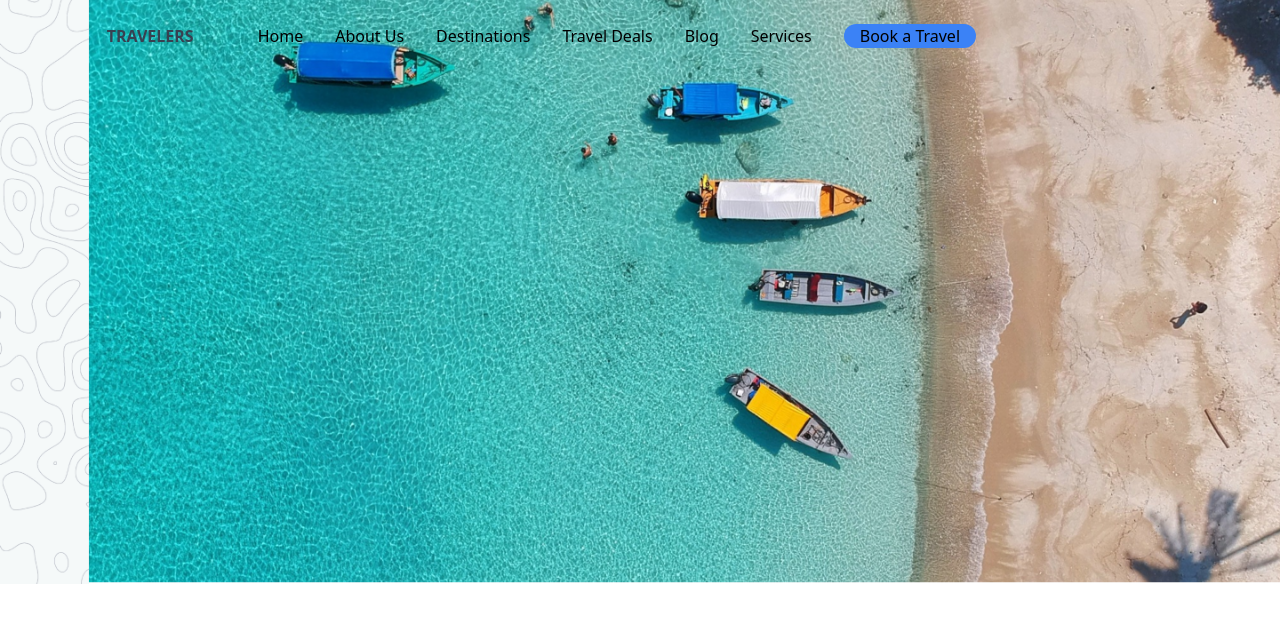
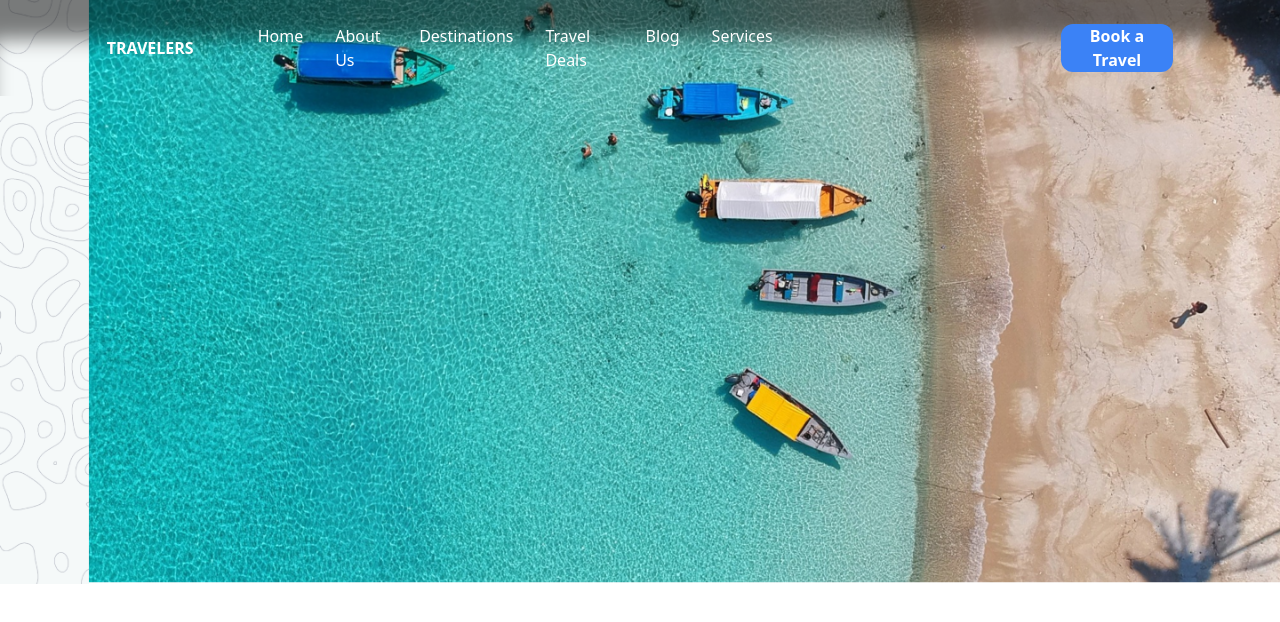
Before and after one commit to fahmi-azzuhri/travelers, a React (Vite) app: page / in a window 1280 px wide. Shown: the top 622 px of the page. Built offline with nearby package versions, Linux system fonts and the light colour scheme; a web font is replaced by a local one.

Commit message:
add shadow navbar

```diff
--- a/src/components/Navbar.jsx
+++ b/src/components/Navbar.jsx
@@ -14,7 +14,7 @@ function Navbar() {
   return (
     <div className="app">
       <nav>
-        <div className="mx-auto bg-transparent">
+        <div className="mx-auto bg-transparent shadow-header">
           <div className="flex mx-auto justify-between w-5/6 ">
             {/* Primary menu and logo */}
             <div className="flex items-center gap-16 my-6">
@@ -24,18 +24,22 @@ function Navbar() {
                   href="/"
                   className="flex gap-1 font-bold text-gray-700 items-center "
                 >
-                  <span>TRAVELERS</span>
+                  <span className="text-white font-bold">TRAVELERS</span>
                 </a>
               </div>
               {/* primary */}
               <div className="hidden lg:flex gap-8 ">
                 {navbarList.map((item, index) => (
-                  <a key={index} href={item.link}>
+                  <a
+                    className="text-white hover:text-gray-900"
+                    key={index}
+                    href={item.link}
+                  >
                     {item.label}
                   </a>
                 ))}
-                <button className="sm:hidden xs:hidden md:hidden lg:flex bg-blue-500 rounded-xl px-4">
-                  <span>Book a Travel</span>
+                <button className="sm:hidden xs:hidden md:hidden lg:flex bg-blue-500 rounded-xl px-4 ml-64">
+                  <span className="text-white font-bold">Book a Travel</span>
                 </button>
               </div>
             </div>
@@ -58,7 +62,7 @@ function Navbar() {
           }`}
         >
           <div className="px-8 py-6">
-            <div className="flex flex-col gap-8 font-bold tracking-wider text-center">
+            <div className="flex flex-col gap-8 tracking-wider text-center">
               {navbarList.map((item, index) => (
                 <a key={index} href={item.link}>
                   {item.label}
--- a/src/index.css
+++ b/src/index.css
@@ -15,6 +15,11 @@ body,
     height: 100%;
     z-index: 1000;
 }
+.shadow-header{
+    box-shadow: -3px 45px 19px -6px rgba(0,0,0,0.51) inset;
+-webkit-box-shadow: -3px 45px 19px -6px rgba(0,0,0,0.51) inset;
+-moz-box-shadow: -3px 45px 19px -6px rgba(0,0,0,0.51) inset;
+}
 
 .header-padding{
    margin-top:-100px;
```
